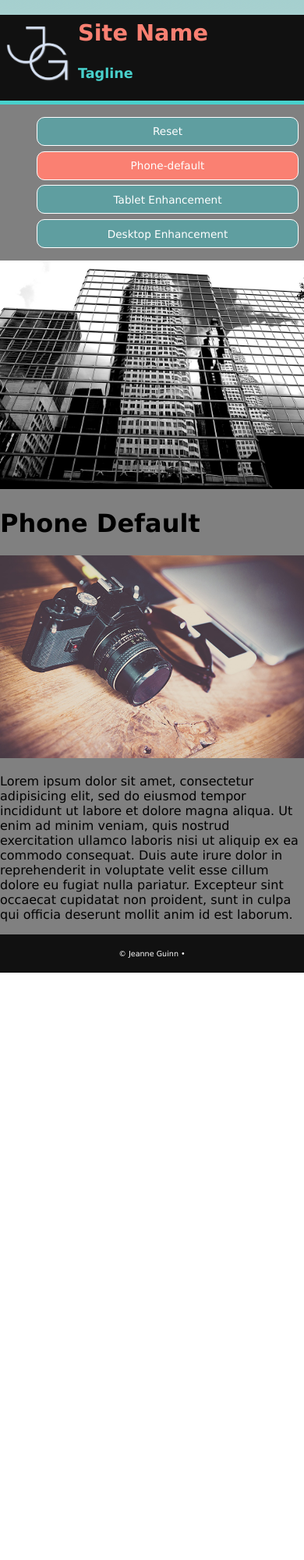
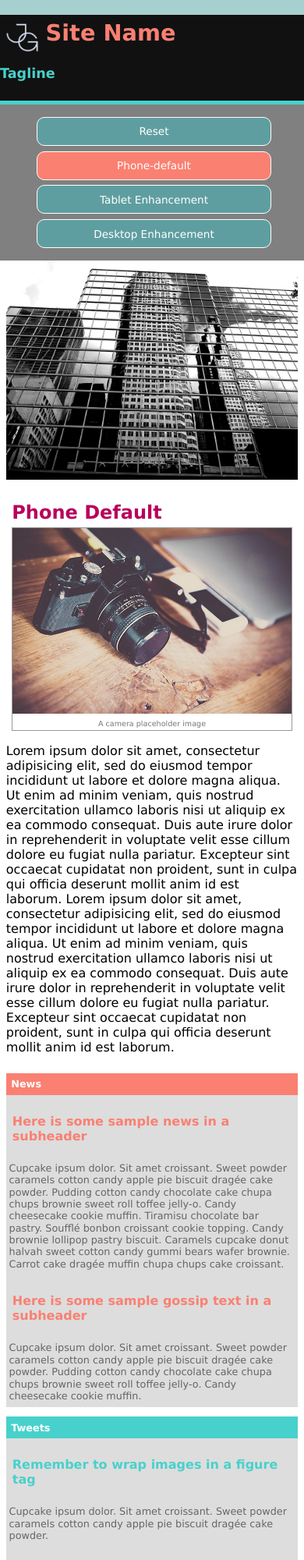
Before and after one commit to jeannesguinn/responsive-portfolio, a plain HTML site: page index.html in a window 390 px wide. Shown: the top 2000 px of the page at 78% size. Before the commit the page ends 1247 px from the top, so only its background shows below. Drawn offline with nearby package versions, Linux system fonts and the light colour scheme.

Commit message:
add articles and responsiveness

```diff
--- a/css/desktop.css
+++ b/css/desktop.css
@@ -29,10 +29,17 @@
 
   /* ------- CONTENT ---------*/
 
+    #content div.row article{
+      width: 46%;
+      float:left;
+      height: 200px;
+      overflow: auto;
+    }
+
   /* ------- IMAGES ---------*/
 
   figure.w33{
-    width: 33%;
+    width: 29%;
   }
 
   /* ------- FOOTER ---------*/
--- a/css/phone-default.css
+++ b/css/phone-default.css
@@ -36,6 +36,8 @@
     border-bottom: solid mediumTurquoise 5px;
   }
   header img{
+    width: 15%;
+    height: 15%;
     float: left;
     padding: .5em 2%;
   }
@@ -54,6 +56,7 @@
 
   nav{}
   nav ul li{
+    width: 90%;
     list-style: none;
   }
   nav ul li a {
@@ -83,7 +86,54 @@
 
   #content{
     min-height: 5em;
+    background-color: white;
   }
+  #content h1{
+    margin: 1em 2% 0 2%;
+    font-size: 1.5em;
+    color: #b8005c;
+  }
+  #content p{
+    padding-bottom: .5em;
+  }
+  #content article{
+    margin: 0 2%;
+  }
+  #content article.news, #content article.tweet{
+    background-color: #ddd;
+    margin-top: .5em;
+    margin-bottom: .5em;
+  }
+  article.news h2, article.tweet h2{
+    color: #fff;
+    font-size: .8em;
+    padding: .5em;
+  }
+  article.news h2{
+    background-color: salmon;
+  }
+  article.tweet h2{
+    background-color: mediumTurquoise;
+  }
+  article.news h3, article.tweet h3{
+    font-size: 1em;
+    padding: .5em;
+  }
+  article.news h3{
+    color: salmon;
+  }
+  article.tweet h3{
+    color: mediumTurquoise;
+  }
+  article.news p, article.tweet p{
+    color: #666;
+    font-size: .8em;
+    padding-left: 1%;
+    padding-right: 1%;
+    line-height: 120%;
+  }
+
+
 
 /* ------- IMAGES ---------*/
 
@@ -94,10 +144,19 @@
     width: 100%;
   }
   figure.w33{
-    width: 100%;
+    width: 96%;
+    border: 1px solid #999;
+    margin: .3em 0 .3em 2%;
   }
   figure img{
     width: 100%;
+  }
+
+  #content figcaption{
+    text-align: center;
+    font-size: .6em;
+    color: #777;
+    padding: .3em;
   }
 
 
--- a/css/tablet.css
+++ b/css/tablet.css
@@ -37,7 +37,7 @@
   /* ------- IMAGES ---------*/
 
   figure.w33{
-    width: 50%;
+    width: 46%;
     float: right;
   }
 
--- a/index.html
+++ b/index.html
@@ -30,7 +30,7 @@
     <div id="wrapper">
       <div id="container">
         <header>
-          <img src="JGLogo.png" alt="logo" width="100px" height="100px" />
+          <img src="JGLogo.png" alt="logo" />
           <hgroup>
             <h1>Site Name</h1>
             <h2>Tagline</h2>
@@ -51,16 +51,48 @@
 
         <!-- Page Content Here -->
         <div id="content">
+          <article class="">
             <figure class="w100">
               <img src="skyscraper.png" alt="skyscraper" />
             </figure>
             <h1>Phone Default</h1>
             <figure class="w33">
               <img src="camera.png" alt="camera" />
+              <figcaption>A camera placeholder image</figcaption>
             </figure>
             <p>
               Lorem ipsum dolor sit amet, consectetur adipisicing elit, sed do eiusmod tempor incididunt ut labore et dolore magna aliqua. Ut enim ad minim veniam, quis nostrud exercitation ullamco laboris nisi ut aliquip ex ea commodo consequat. Duis aute irure dolor in reprehenderit in voluptate velit esse cillum dolore eu fugiat nulla pariatur. Excepteur sint occaecat cupidatat non proident, sunt in culpa qui officia deserunt mollit anim id est laborum.
+
+              Lorem ipsum dolor sit amet, consectetur adipisicing elit, sed do eiusmod tempor incididunt ut labore et dolore magna aliqua. Ut enim ad minim veniam, quis nostrud exercitation ullamco laboris nisi ut aliquip ex ea commodo consequat. Duis aute irure dolor in reprehenderit in voluptate velit esse cillum dolore eu fugiat nulla pariatur. Excepteur sint occaecat cupidatat non proident, sunt in culpa qui officia deserunt mollit anim id est laborum.
             </p>
+          </article>
+
+          <div class="row">
+              <article class="news">
+                <h2>News</h2>
+                <h3>Here is some sample news in a subheader</h3>
+                <p>
+                  Cupcake ipsum dolor. Sit amet croissant. Sweet powder caramels cotton candy apple pie biscuit dragée cake powder. Pudding cotton candy chocolate cake chupa chups brownie sweet roll toffee jelly-o. Candy cheesecake cookie muffin. Tiramisu chocolate bar pastry. Soufflé bonbon croissant cookie topping. Candy brownie lollipop pastry biscuit. Caramels cupcake donut halvah sweet cotton candy gummi bears wafer brownie. Carrot cake dragée muffin chupa chups cake croissant.
+                </p>
+                <h3>Here is some sample gossip text in a subheader</h3>
+                <p>
+                  Cupcake ipsum dolor. Sit amet croissant. Sweet powder caramels cotton candy apple pie biscuit dragée cake powder. Pudding cotton candy chocolate cake chupa chups brownie sweet roll toffee jelly-o. Candy cheesecake cookie muffin.
+                </p>
+              </article>
+
+            <article class="tweet">
+                <h2>Tweets</h2>
+                <h3>Remember to wrap images in a figure tag</h3>
+                <p>
+                  Cupcake ipsum dolor. Sit amet croissant. Sweet powder caramels cotton candy apple pie biscuit dragée cake powder.
+                </p>
+                <h3>Use figcaption</h3>
+                <p>
+                   Sweet powder caramels cotton candy apple pie biscuit dragée cake powder.
+                </p>
+            </article>
+            <div class="keepOpen"></div>
+          </div> <!-- end row -->
         </div> <!-- end content-->
 
         <footer>
```
Lines whose indentation alone changed are shown as unchanged.
